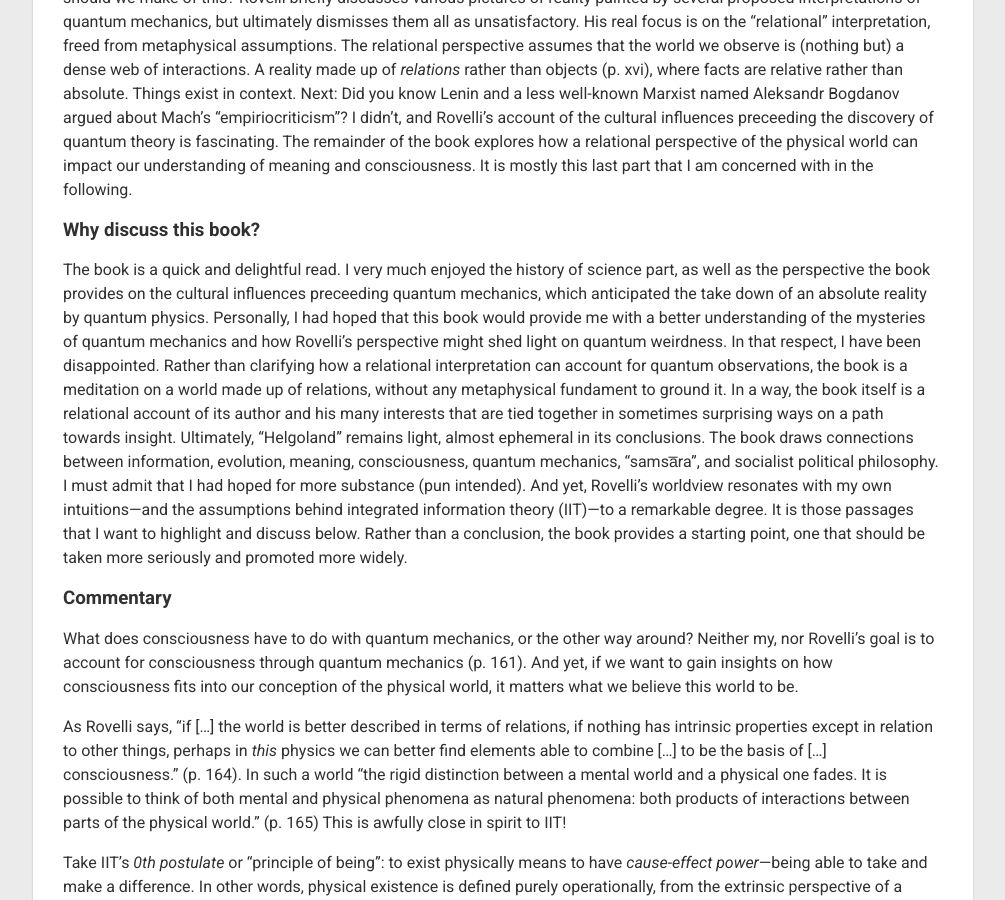
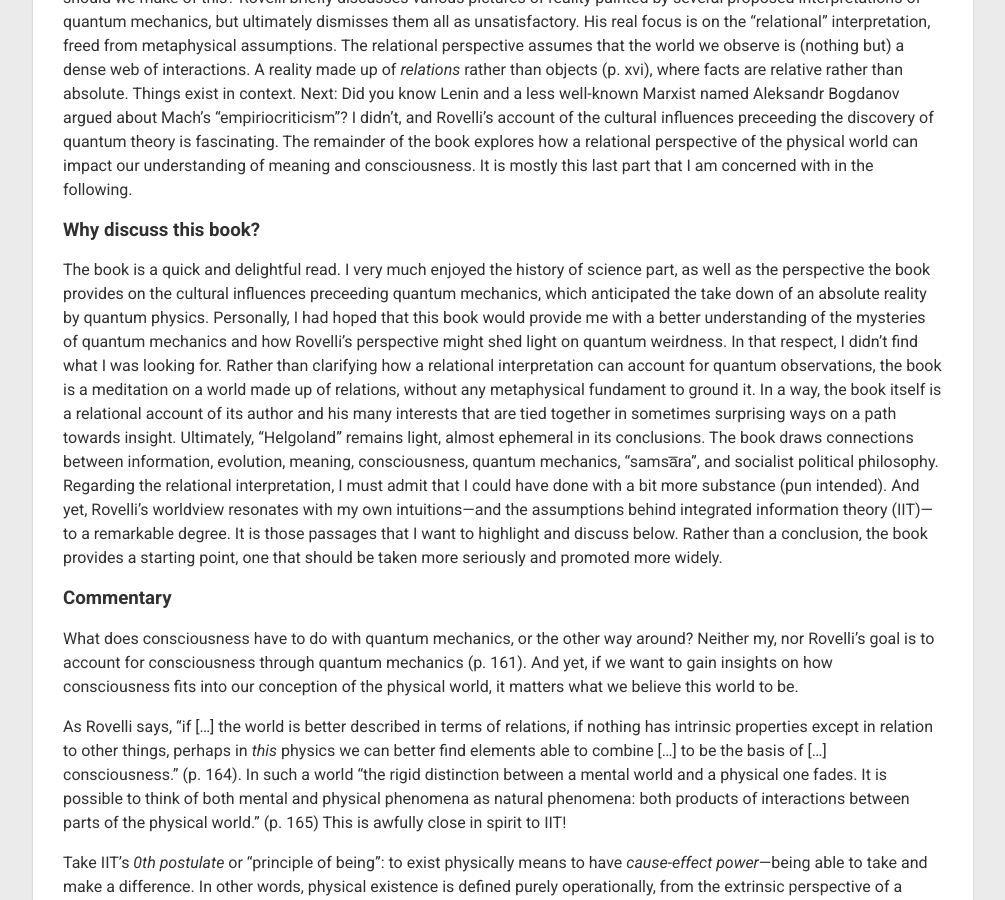
Before and after one commit to ConsciousnessRealist/consciousnessrealist.github.io, a Jekyll site: the page built from _posts/2022-09-06-helgoland.markdown, in a window 1280 px wide and 900 px high, scrolled down 821 px. Shown: the whole window, without its empty margins (137-1142 px from the left). Built offline with Jekyll 4.4.1, drawn with Linux system fonts in a browser that asks for light colours; nearby versions of some CDN libraries; formulas are drawn with MathJax 3; comment, search, counter and statistics services are not loaded.

Commit message:
Update 2022-09-06-helgoland.markdown
small corrections

```diff
--- a/_posts/2022-09-06-helgoland.markdown
+++ b/_posts/2022-09-06-helgoland.markdown
@@ -21,8 +21,8 @@ A reality made up of *relations* rather than objects (p. xvi), where facts are r
 
 ### Why discuss this book?
 
-The book is a quick and delightful read. I very much enjoyed the history of science part, as well as the perspective the book provides on the cultural influences preceeding quantum mechanics, which anticipated the take down of an absolute reality by quantum physics. Personally, I had hoped that this book would provide me with a better understanding of the mysteries of quantum mechanics and how Rovelli's perspective might shed light on quantum weirdness. In that respect, I have been disappointed. Rather than clarifying how a relational interpretation can account for quantum observations, the book is a meditation on a world made up of relations, without any metaphysical fundament to ground it. In a way, the book itself is a relational account of its author and his many interests that are tied together in sometimes surprising ways on a path towards insight. Ultimately, "Helgoland" remains light, almost ephemeral in its conclusions.
-The book draws connections between information, evolution, meaning, consciousness, quantum mechanics, "samsa̅ra", and socialist political philosophy. I must admit that I had hoped for more substance (pun intended). And yet, Rovelli's worldview resonates with my own intuitions---and the assumptions behind integrated information theory (IIT)---to a remarkable degree. It is those passages that I want to highlight and discuss below.
+The book is a quick and delightful read. I very much enjoyed the history of science part, as well as the perspective the book provides on the cultural influences preceeding quantum mechanics, which anticipated the take down of an absolute reality by quantum physics. Personally, I had hoped that this book would provide me with a better understanding of the mysteries of quantum mechanics and how Rovelli's perspective might shed light on quantum weirdness. In that respect, I didn't find what I was looking for. Rather than clarifying how a relational interpretation can account for quantum observations, the book is a meditation on a world made up of relations, without any metaphysical fundament to ground it. In a way, the book itself is a relational account of its author and his many interests that are tied together in sometimes surprising ways on a path towards insight. Ultimately, "Helgoland" remains light, almost ephemeral in its conclusions.
+The book draws connections between information, evolution, meaning, consciousness, quantum mechanics, "samsa̅ra", and socialist political philosophy. Regarding the relational interpretation, I must admit that I could have done with a bit more substance (pun intended). And yet, Rovelli's worldview resonates with my own intuitions---and the assumptions behind integrated information theory (IIT)---to a remarkable degree. It is those passages that I want to highlight and discuss below.
 Rather than a conclusion, the book provides a starting point, one that should be taken more seriously and promoted more widely.
 
 ### Commentary
```
